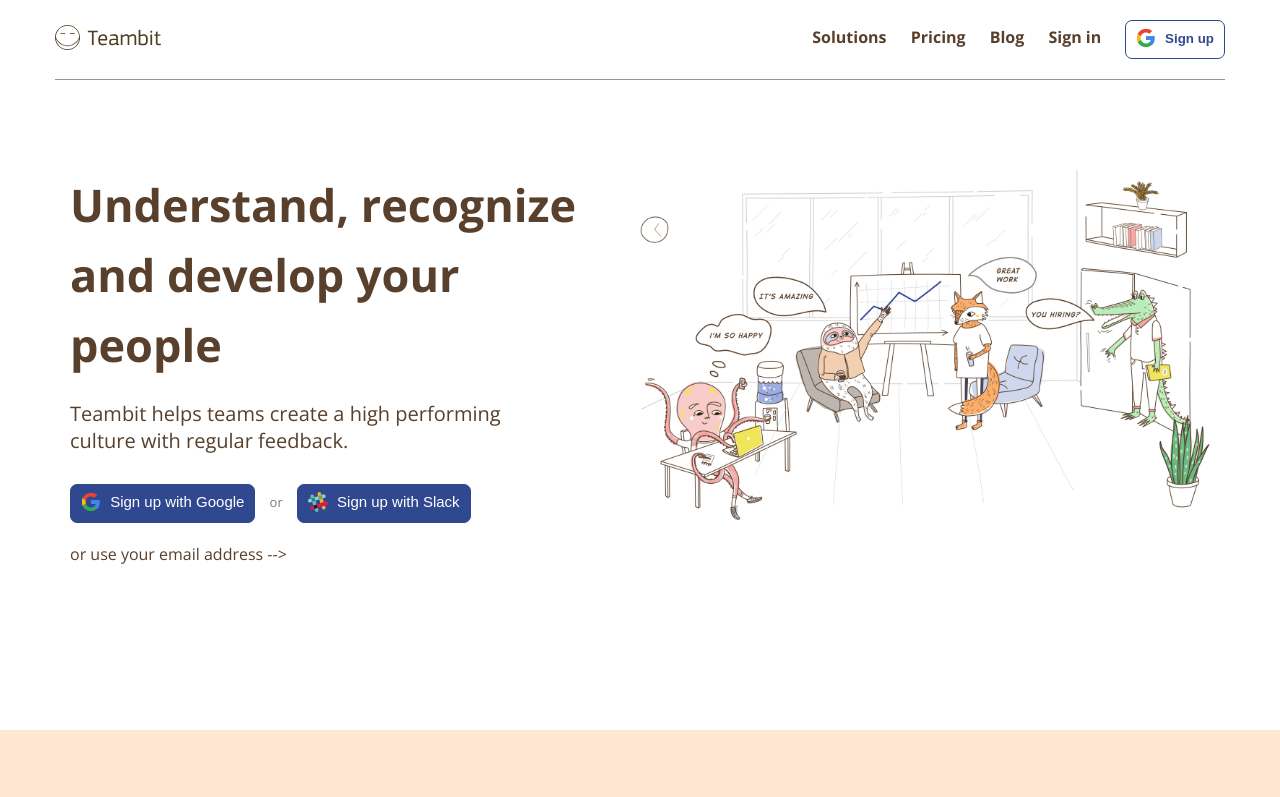
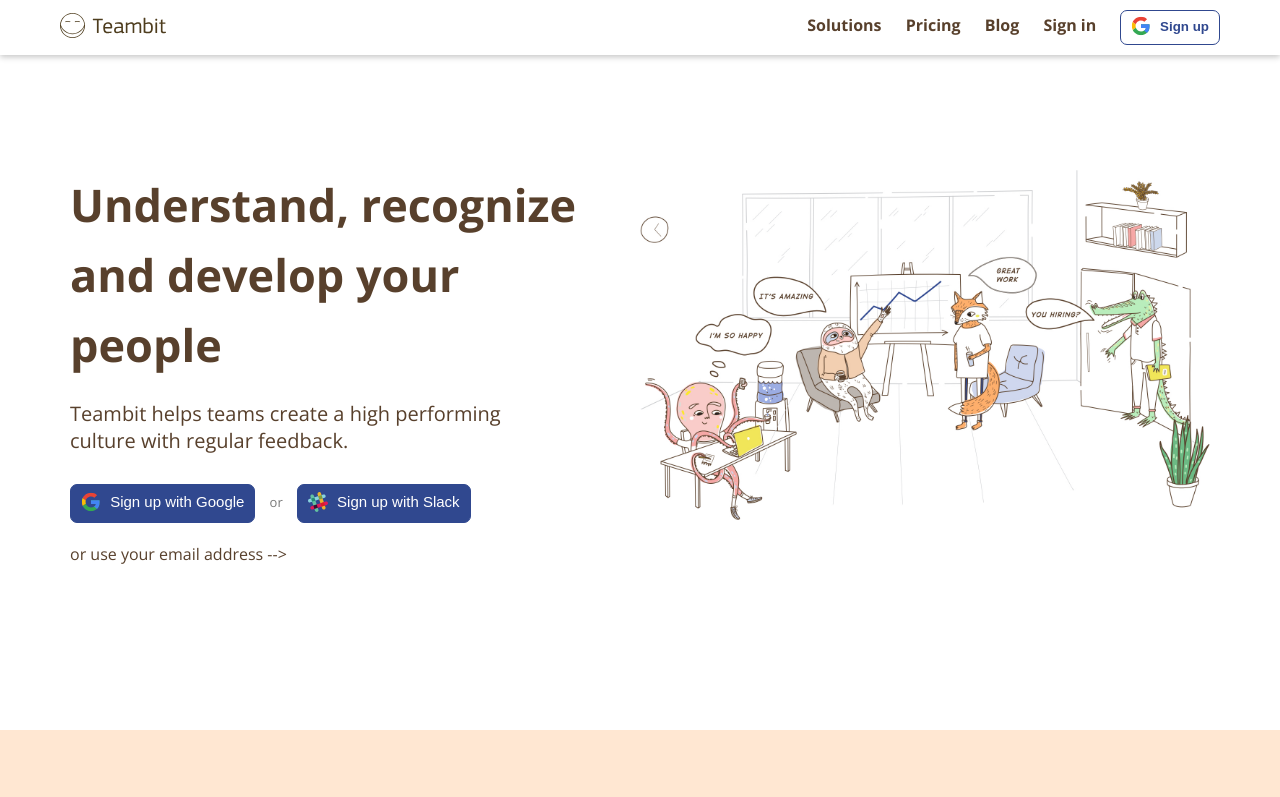
Before and after one commit to Vincenzo-Laveneziana/node-sass-teambit, a website: page index.html in a window 1280 px wide. Shown: the top 797 px of the page. Drawn offline with nearby package versions, Linux system fonts and the light colour scheme.

Commit message:
fix box shadow header nav

```diff
--- a/src/scss/partials/_common.scss
+++ b/src/scss/partials/_common.scss
@@ -28,7 +28,7 @@
 }
 
 @mixin btn-header-nav {
-  padding: 7px 10px;
+  padding: 5px 10px;
   color: #30488f;
   border: 1px solid #30488f;
   border-radius: 7px;
--- a/src/scss/partials/_header.scss
+++ b/src/scss/partials/_header.scss
@@ -8,12 +8,16 @@
   width: 100%;
   background-color: white;
   z-index: 10;
+  -webkit-box-shadow: 0px 2px 6px 0px rgba(0,0,0,0.23);
+  -moz-box-shadow: 0px 2px 6px 0px rgba(0,0,0,0.23);
+  box-shadow: 0px 2px 6px 0px rgba(0,0,0,0.23);
 }
 
 .container{
   @include flex-center-center(row,space-between,center);
-  height: 60px;
-  border-bottom: $border-1-s-grey;
+  padding: 0 5px;
+  height: 55px;
+  /* border-bottom: $border-1-s-grey; */
   margin: 0 auto;
 }
 
@@ -158,7 +162,7 @@
   }
 
   .container{
-    height: 80px;
+    height: 55px;
   }
 
   .header-left {
```
Also changed, not shown: dist/css/main.css.
